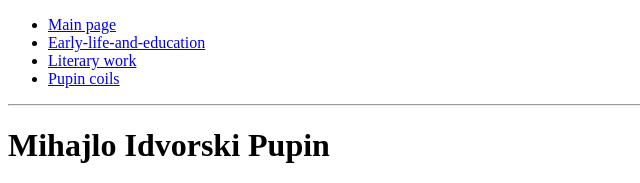
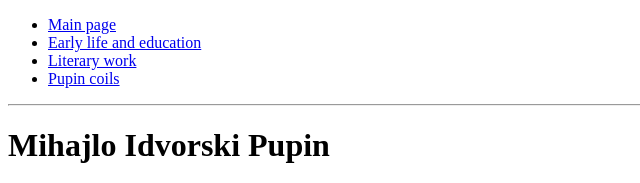
Before and after one commit to pikec2607/Mihajlo-Idvorski-Pupin, a plain HTML site: page index.html in a window 1280 px wide. Shown: the top 183 px of the page, 0-640 px from the left. Drawn offline with Linux system fonts and the light colour scheme.

Commit message:
Initial Commit

```diff
--- a/index.html
+++ b/index.html
@@ -7,7 +7,7 @@
 <body>
     <ul>
 <li><a href="index.html">Main page</a></li>
-<li><a href="Early-life-and-education/index.html">Early-life-and-education</a></li>
+<li><a href="Early-life-and-education/index.html">Early life and education</a></li>
 <li><a href="Literary-work/index.html">Literary work</a></li>
 <li><a href="Pupin-coils/index.html">Pupin coils</a></li>
     </ul>
```
